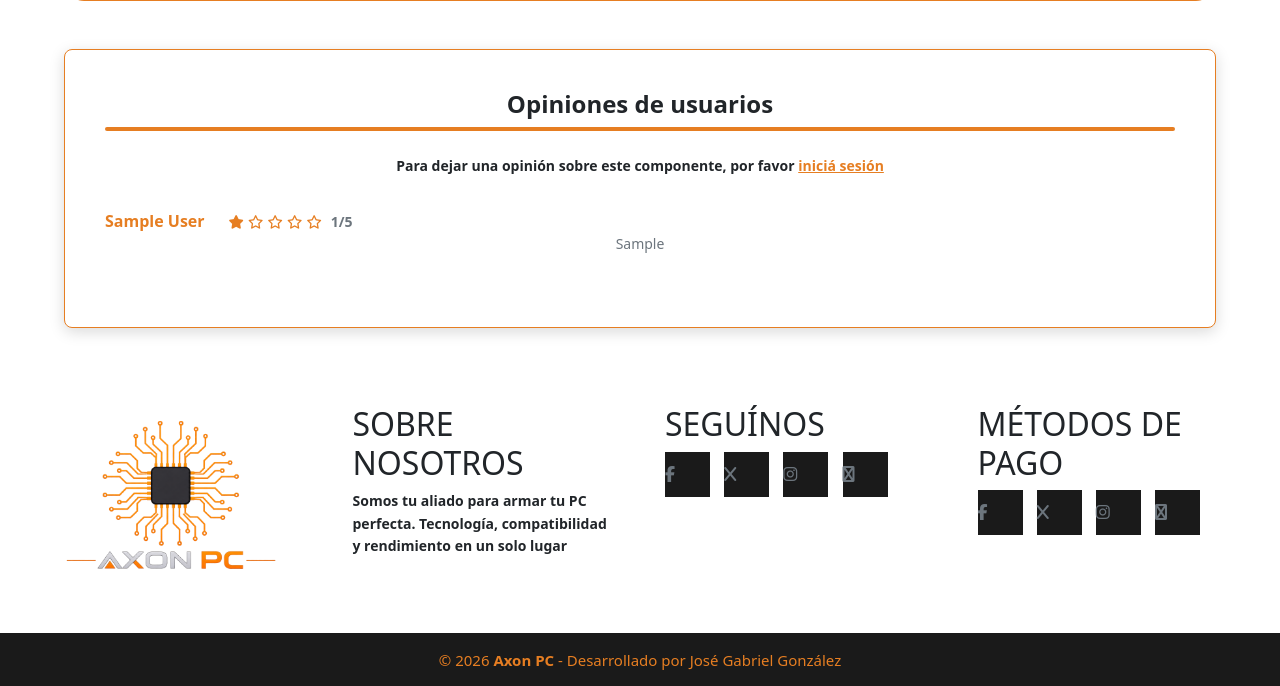
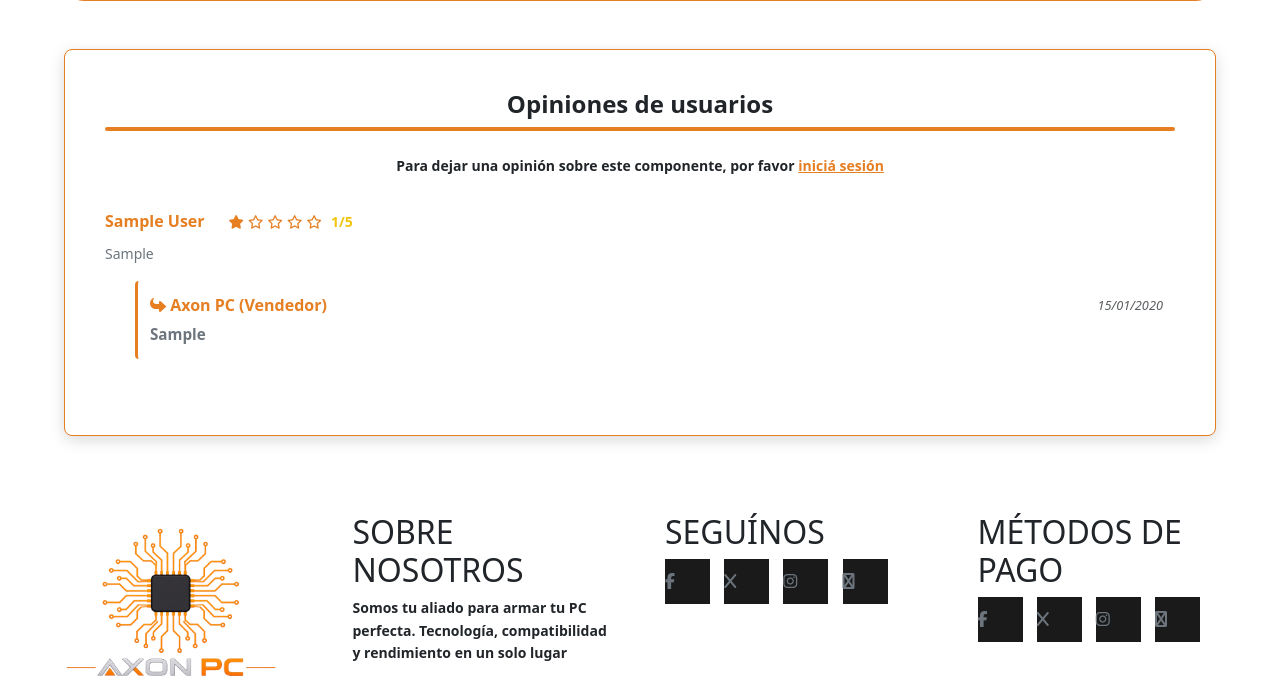
Before and after one commit to GabrielGonzalezBotto/e-commerce_pc-builder_django-MySQL, a Django app: page /producto/1/ in a window 1280 px wide. Shown: the part 944-1630 px from the top of the page. Run offline with Django 5.2, Linux system fonts and the light colour scheme; tables that the repository leaves empty hold one stand-in row (values such as "Sample post"); grey boxes marked "Sample" are stand-in pictures; some libraries are stand-ins or nearby versions.

Commit message:
fix: estilos, lista de comentarios en producto.html

```diff
--- a/AXON_PC/static/css/style.css
+++ b/AXON_PC/static/css/style.css
@@ -1113,9 +1113,28 @@ form button:hover {
 }
 
 .review-txt {
+    text-align: left;
+    margin-top: 10px;
     color: var(--color-text-2);
     font-weight: 500;
 }
+
+/*.reply-card {
+    margin-left: 30px;
+    margin-top: 12px;
+    padding: 12px;
+    border-left: 3px solid var(--color-acento);
+    background-color: rgba(255,255,255,0.03);
+    border-radius: 4px;
+    text-align: left;
+}
+
+.reply-header {
+    margin-bottom: 5px;
+    display: flex;
+    justify-content: space-between;
+    align-items: center;
+}*/
 
 .review-actions {
     display: flex;
--- a/AXON_PC/tienda/templates/tienda/producto.html
+++ b/AXON_PC/tienda/templates/tienda/producto.html
@@ -42,6 +42,7 @@
 
             <!--Opcoiones de compra y carrito-->
             <div class="producto-compra">
+                {% if producto.stock > 0 %}
                     <div class="cantidad-container">
                         <label for="cantidad">Cantidad</label>
                         <input type="number" id="cantidad" name="cantidad" value="1" min="1" max="10">
@@ -52,6 +53,12 @@
                         <button class="btn-add-cart">Añadir al carrito <i class="fa-solid fa-cart-plus"></i></button>
                         <button class="btn-buy-now">Comprar ahora</button>
                     </div>
+                {% else %}
+                    <div class="sin-stock-container">
+                        <strong style="color: #e74c3c;"><i class="fa-solid fa-boxes-empty"></i> Stock Agotado</strong>
+                        <p style="margin: 5px 0 0 0; font-size: 0.9rem; color: var(--color-text-2);">Próximamente habrá nuevo ingreso de este componente. ¡Dejalo en tus favoritos!</p>
+                    </div>
+                {% endif %}
             </div>
         </div>
     </div>
@@ -117,16 +124,16 @@
         <!--Liasta de comentarios-->
         <div class="review-list">
     {% for r in review %}
-            <div class="review-card bg-body bg-text">
+    <div class="review-card bg-body bg-text" style="margin-bottom: 20px;">
         <div class="review-header">
             <strong style="color: var(--color-acento);">{{ r.ususario.first_name }} {{ r.ususario.last_name }}</strong>
-                    <span class="review-stars">
+            <span class="review-stars" style="color: #f1c40f;">
                 <i class="{% if r.stars >= 1 %}fa-solid{% else %}fa-regular{% endif %} fa-star"></i>
                 <i class="{% if r.stars >= 2 %}fa-solid{% else %}fa-regular{% endif %} fa-star"></i>
                 <i class="{% if r.stars >= 3 %}fa-solid{% else %}fa-regular{% endif %} fa-star"></i>
                 <i class="{% if r.stars >= 4 %}fa-solid{% else %}fa-regular{% endif %} fa-star"></i>
                 <i class="{% if r.stars >= 5 %}fa-solid{% else %}fa-regular{% endif %} fa-star"></i>
-                        <small>{{ r.stars }}/5</small>
+                <small style="color: var(--color-text); margin-left: 5px;">{{ r.stars }}/5</small>
             </span>
 
             <!-- Acciones del comentario (Editar/Eliminar) -->
@@ -149,24 +156,27 @@
                     </div>
                     {% endif %}
         </div>
-                <p class="review-txt">{{ r.comentario }}</p>
-            </div>
-            {% empty %}
-            <p style="color: var(--color-text-2);text-align: center;padding: 30px 0;">Este producto todavía no tiene opiniones. ¡Sé el primero!</p>
-            {% endfor %}
 
+        <!-- Cuerpo del comentario (Alineado a la izquierda por defecto) -->
+        <p class="review-txt" style="text-align: left; margin-top: 10px;">{{ r.comentario }}</p>
+
+        <!-- RESPUESTA DEL VENDEDOR: Ahora se renderiza CORRECTAMENTE adentro de la tarjeta dueña del comentario -->
         {% if r.respuesta %}
-            <div class="reply-card">
-                <div class="reply-header">
-                    <strong style="color: var(--color-acento);"><i class="fa-solid fa-reply fa-rotate-180"></i> Axon PC</strong>
+        <div class="reply-card" style="margin-left: 30px; margin-top: 12px; padding: 12px; border-left: 3px solid var(--color-acento); background-color: rgba(255,255,255,0.03); border-radius: 4px; text-align: left;">
+            <div class="reply-header" style="margin-bottom: 5px; display: flex; justify-content: space-between; align-items: center;">
+                <strong style="color: var(--color-acento);"><i class="fa-solid fa-reply fa-rotate-180"></i> Axon PC (Vendedor)</strong>
                 <small class="text-muted" style="font-size: 0.8rem;">{{ r.fecha_creacion|date:"d/m/Y" }}</small>
             </div>
             <p class="reply-txt" style="margin: 0; font-size: 0.95rem; color: var(--color-text-2);">{{ r.respuesta }}</p>
         </div>
         {% endif %}
     </div>
+    {% empty %}
+    <p style="color: var(--color-text-2); text-align: center; padding: 30px 0;">Este producto todavía no tiene opiniones. ¡Sé el primero!</p>
+    {% endfor %}
+</div>
     </div>
 </div>
 
 
-{% endblock%}
+{% endblock %}
```
Lines whose indentation alone changed are shown as unchanged.
